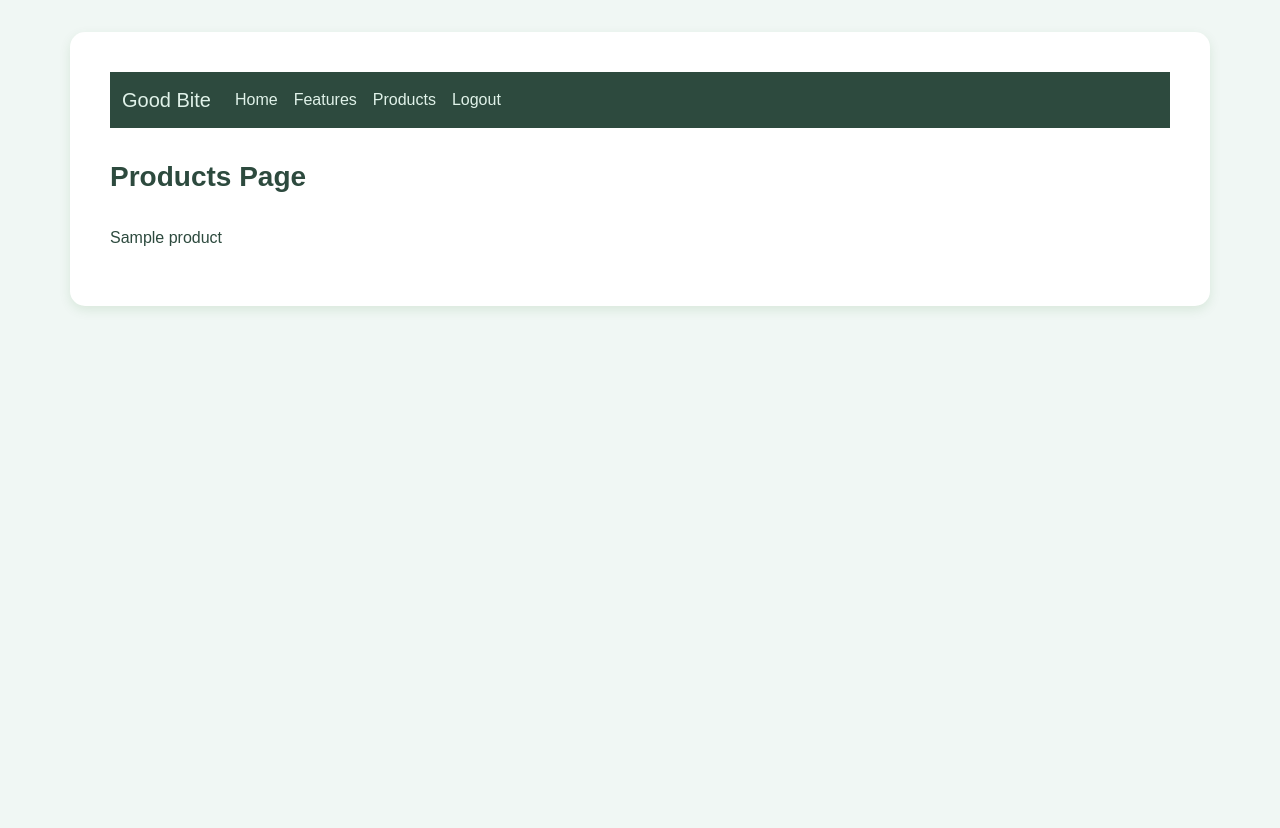
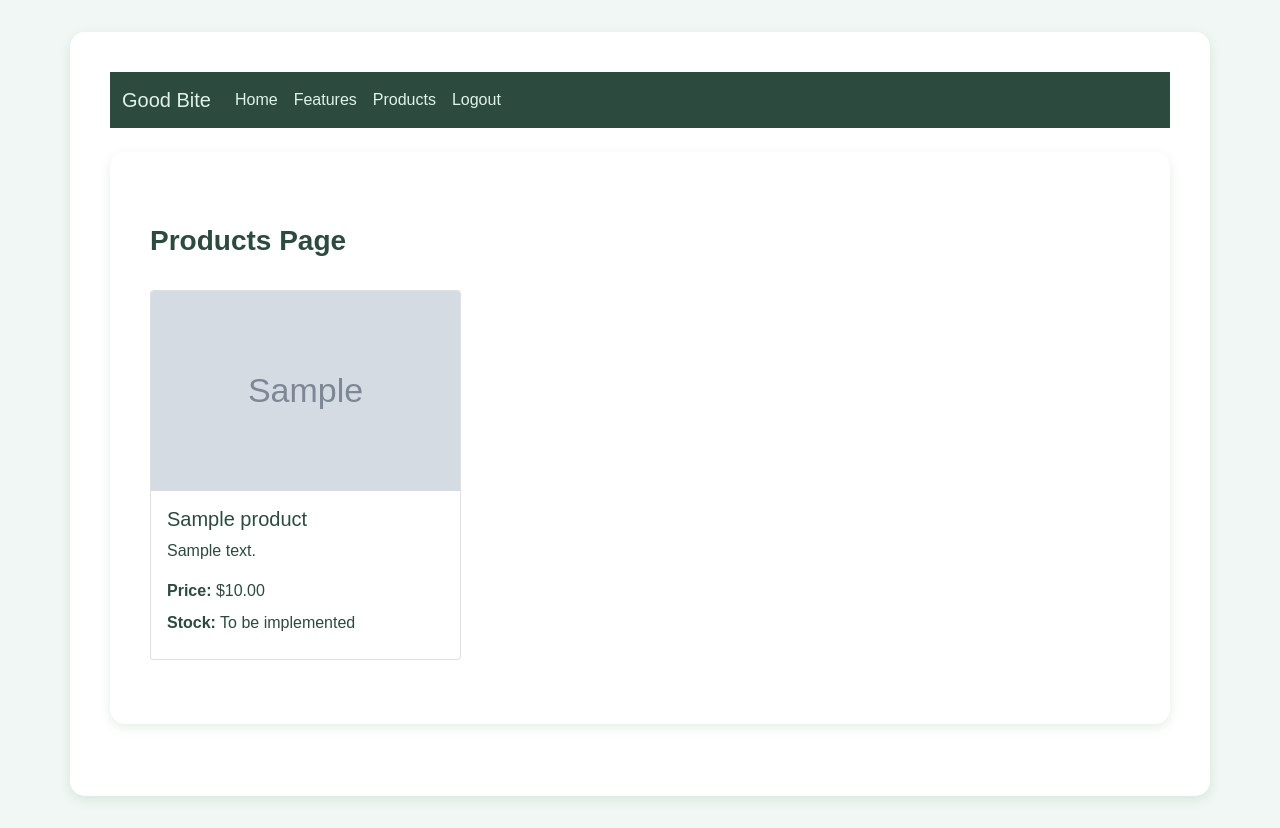
Before and after one commit to sissamrcorreia/AS-project, a Django app: page /products/ in a window 1280 px wide. Before the commit the page ends 310 px from the top, so only its background shows below. Run offline with Django 5.2, Linux system fonts and the light colour scheme; a user stored in the database is signed in; tables that the repository leaves empty hold one stand-in row (values such as "Sample post"); grey boxes marked "Sample" are stand-in pictures; some libraries are stand-ins or nearby versions.

Commit message:
styles of list of products

```diff
--- a/GoodBite/templates/main/products.html
+++ b/GoodBite/templates/main/products.html
@@ -1,38 +1,77 @@
 {% extends 'base.html' %}
-
 {% block content %}
 {% load crispy_forms_tags %}
 
+<div class="container mt-4">
     <h3>Products Page</h3>
 
-<!-- TODO: how the product look like -->
     <!-- Display products only if not in create_mode or edit_mode -->
     {% if not create_mode and not edit_mode %}
         {% if products %}
+            <div class="row">
                 {% for product in products %}
-            <p>{{ product.name }}</p>
+                    <div class="col-md-4 mb-4">
+                        <div class="card h-100">
+                            {% if product.image %}
+                                <img src="{{ product.image.url }}" class="card-img-top" alt="{{ product.name }}" style="height: 200px; object-fit: cover;">
+                            {% else %}
+                                <div class="card-img-top bg-secondary d-flex align-items-center justify-content-center" style="height: 200px;">
+                                    <span class="text-white">No image</span>
+                                </div>
+                            {% endif %}
+
+                            <div class="card-body d-flex flex-column">
+                                <h5 class="card-title">{{ product.name }}</h5>
+                                <p class="card-text">{{ product.description|truncatewords:20 }}</p>
+
+                                <div class="mt-auto">
+                                    <p class="mb-2"><strong>Price:</strong> ${{ product.price }}</p>
+                                    <p class="mb-2"><strong>Stock:</strong> To be implemented</p>
+                                    {% if product.category %}
+                                        <p class="mb-2"><strong>Category:</strong> {{ product.category }}</p>
+                                    {% endif %}
+
+                                    <!-- Action buttons for sellers -->
+                                    {% if user.is_authenticated %}
+                                        {% for group in user.groups.all %}
+                                            {% if group.name == 'Seller' and product.created_by == user %}
+                                                <div class="mt-3">
+                                                    <a href="{% url 'edit_product' product.id %}" class="btn btn-secondary">Edit</a>
+                                                </div>
+                                            {% endif %}
                                         {% endfor %}
+                                    {% endif %}
+                                </div>
+                            </div>
+                        </div>
+                    </div>
+                {% endfor %}
+            </div>
         {% else %}
-        <p>No products available.</p>
+            <div class="alert alert-info">No products available.</div>
         {% endif %}
     {% endif %}
 
+    <!-- Create/Edit Product Button -->
     {% if user.is_authenticated %}
         {% for group in user.groups.all %}
             {% if group.name == 'Seller' %}
                 {% if not create_mode and not edit_mode %}
-                <a href="{% url 'create_product' %}" class="btn btn-success">Create New Product</a>
+                    <a href="{% url 'create_product' %}" class="btn btn-success mb-4">Create New Product</a>
                 {% endif %}
+
+                <!-- Create Product Form -->
                 {% if create_mode %}
-                <br>
-                <div class="card mx-auto" style="width: 30rem;">
+                    <div class="card mx-auto mt-4" style="max-width: 600px;">
                         <div class="card-body">
                             <h5 class="card-title">Create New Product</h5>
                             <form method="post" enctype="multipart/form-data">
                                 {% csrf_token %}
                                 {{ form|crispy }}
-                            <a href="{% url 'product_list' %}" class="btn btn-sm btn-secondary float-start">Cancel</a>
-                            <button type="submit" class="btn btn-sm btn-primary float-end">Save Product</button>
+                                <div class="mt-3">
+                                    <a href="{% url 'product_list' %}" class="btn btn-secondary">Cancel</a>
+                                    <button type="submit" class="btn btn-primary float-end">Save Product</button>
+                                </div>
                             </form>
                         </div>
                     </div>
@@ -40,4 +79,6 @@
             {% endif %}
         {% endfor %}
     {% endif %}
+</div>
+
 {% endblock %}
```
Lines whose indentation alone changed are shown as unchanged.
